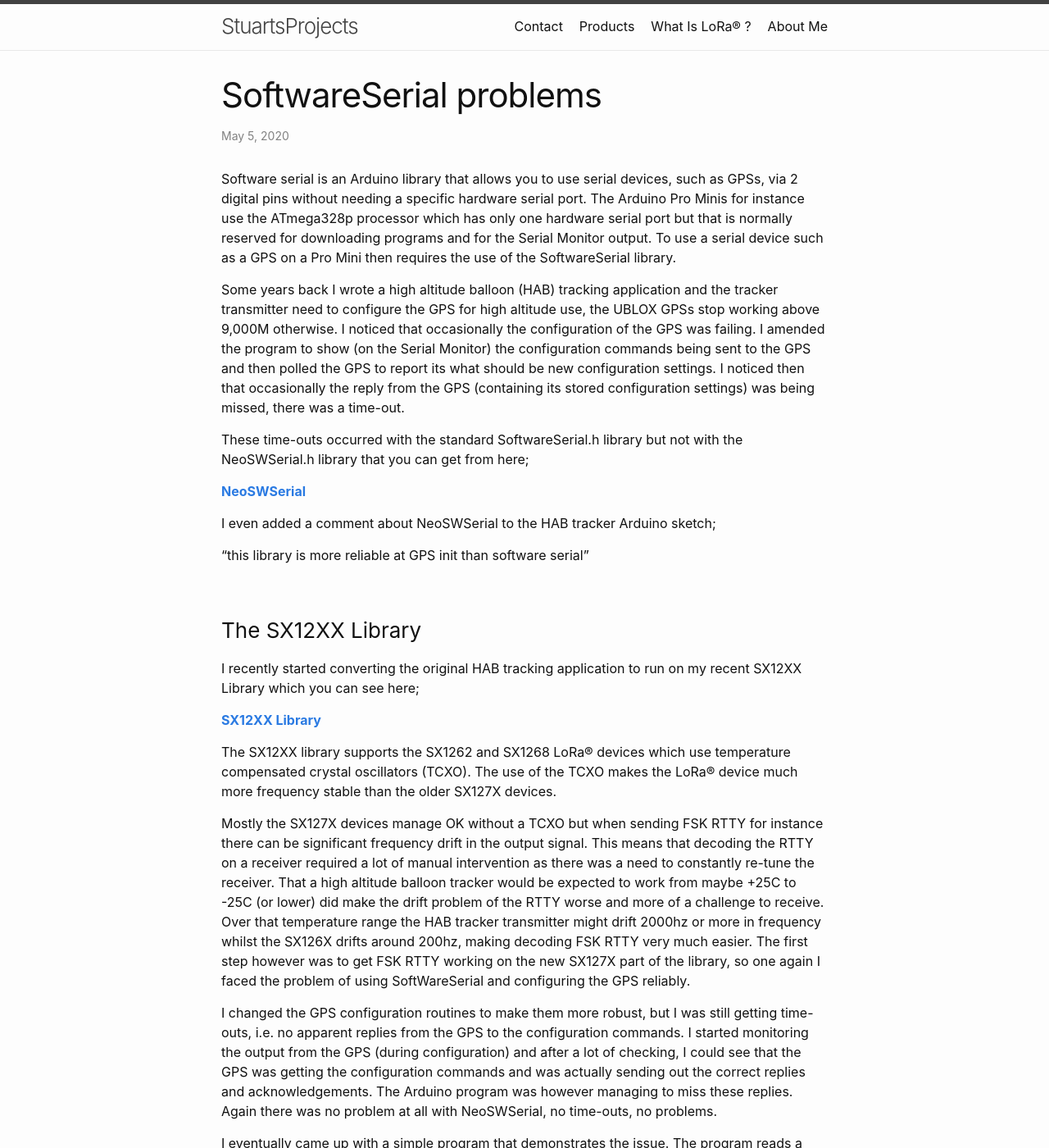
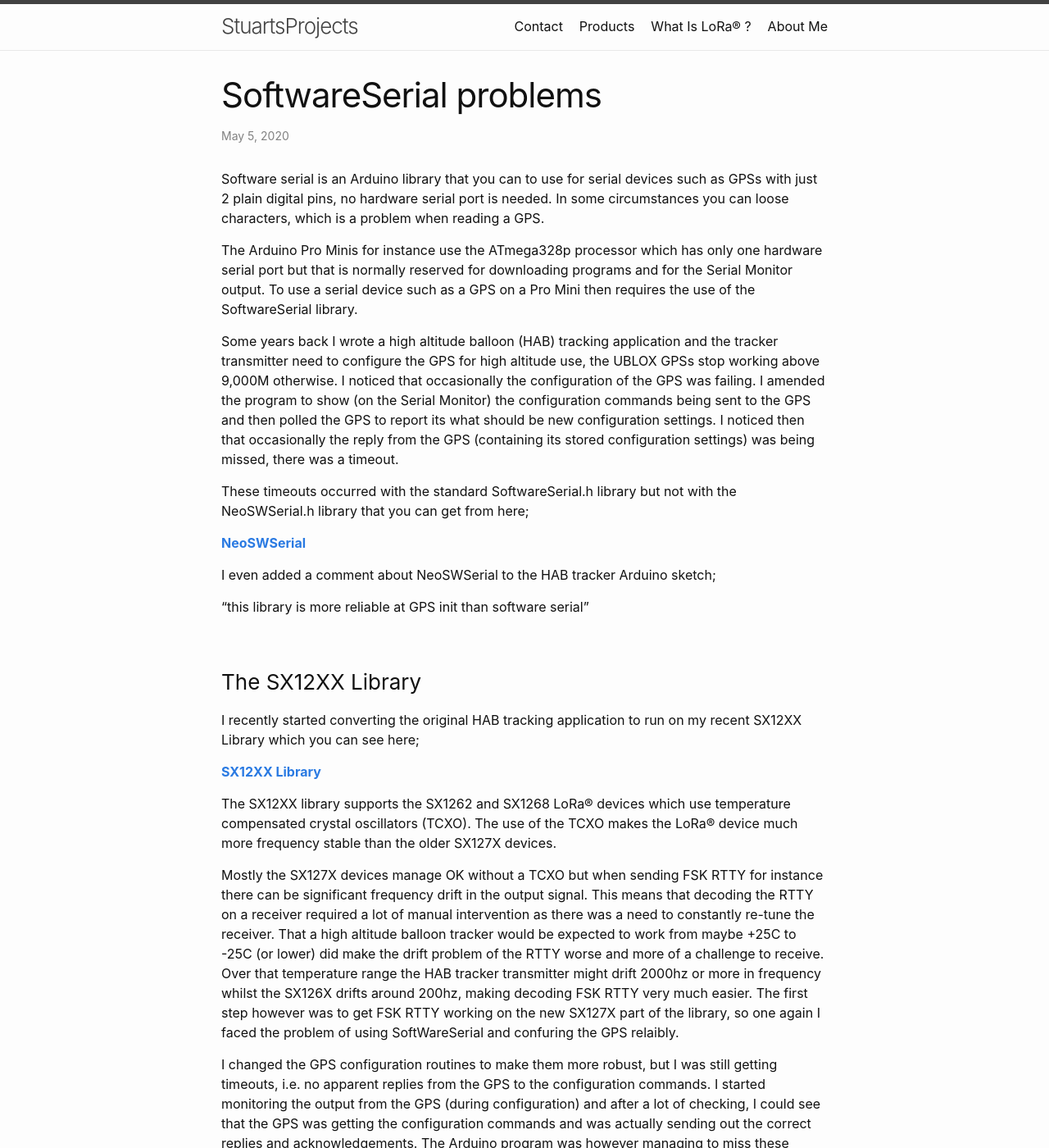
Before and after one commit to StuartsProjects/StuartsProjects.github.io, a Jekyll site: the page built from _posts/2020-05-05-softwareserial-problems.md, in a window 1280 px wide and 1400 px high. Shown: the whole window at 82% size. Built offline with Jekyll 4.4.1, drawn with Linux system fonts in a browser that asks for light colours; some of the changed text lies outside the part shown.

```diff
--- a/_posts/2020-05-05-softwareserial-problems.md
+++ b/_posts/2020-05-05-softwareserial-problems.md
@@ -4,11 +4,13 @@
 date: "2020-05-05"
 ---
 
-Software serial is an Arduino library that allows you to use serial devices, such as GPSs, via 2 digital pins without needing a specific hardware serial port. The Arduino Pro Minis for instance use the ATmega328p processor which has only one hardware serial port but that is normally reserved for downloading programs and for the Serial Monitor output. To use a serial device such as a GPS on a Pro Mini then requires the use of the SoftwareSerial library.
+Software serial is an Arduino library that you can to use for serial devices such as GPSs with just 2 plain digital pins, no hardware serial port is needed. In some circumstances you can loose characters, which is a problem when reading a GPS.
 
-Some years back I wrote a high altitude balloon (HAB) tracking application and the tracker transmitter need to configure the GPS for high altitude use, the UBLOX GPSs stop working above 9,000M otherwise. I noticed that occasionally the configuration of the GPS was failing. I amended the program to show (on the Serial Monitor) the configuration commands being sent to the GPS and then polled the GPS to report its what should be new configuration settings. I noticed then that occasionally the reply from the GPS (containing its stored configuration settings) was being missed, there was a time-out.
+The Arduino Pro Minis for instance use the ATmega328p processor which has only one hardware serial port but that is normally reserved for downloading programs and for the Serial Monitor output. To use a serial device such as a GPS on a Pro Mini then requires the use of the SoftwareSerial library.
 
-These time-outs occurred with the standard SoftwareSerial.h library but not with the NeoSWSerial.h library that you can get from here;
+Some years back I wrote a high altitude balloon (HAB) tracking application and the tracker transmitter need to configure the GPS for high altitude use, the UBLOX GPSs stop working above 9,000M otherwise. I noticed that occasionally the configuration of the GPS was failing. I amended the program to show (on the Serial Monitor) the configuration commands being sent to the GPS and then polled the GPS to report its what should be new configuration settings. I noticed then that occasionally the reply from the GPS (containing its stored configuration settings) was being missed, there was a timeout.
+
+These timeouts occurred with the standard SoftwareSerial.h library but not with the NeoSWSerial.h library that you can get from here;
 
 **[NeoSWSerial](https://github.com/SlashDevin/NeoSWSerial)**
 
@@ -20,13 +22,13 @@
 
 I recently started converting the original HAB tracking application to run on my recent SX12XX Library which you can see here;
 
-**[SX12XX Library](https://github.com/StuartsProjects/SX12XX-LoRa)**
+**[SX12XX Library](https://github.com/StuartsProjects/SX12XX-LoRa®)**
 
 The SX12XX library supports the SX1262 and SX1268 LoRa® devices which use temperature compensated crystal oscillators (TCXO). The use of the TCXO makes the LoRa® device much more frequency stable than the older SX127X devices.
 
-Mostly the SX127X devices manage OK without a TCXO but when sending FSK RTTY for instance there can be significant frequency drift in the output signal. This means that decoding the RTTY on a receiver required a lot of manual intervention as there was a need to constantly re-tune the receiver. That a high altitude balloon tracker would be expected to work from maybe +25C to -25C (or lower) did make the drift problem of the RTTY worse and more of a challenge to receive. Over that temperature range the HAB tracker transmitter might drift 2000hz or more in frequency whilst the SX126X drifts around 200hz, making decoding FSK RTTY very much easier. The first step however was to get FSK RTTY working on the new SX127X part of the library, so one again I faced the problem of using SoftWareSerial and configuring the GPS reliably.
+Mostly the SX127X devices manage OK without a TCXO but when sending FSK RTTY for instance there can be significant frequency drift in the output signal. This means that decoding the RTTY on a receiver required a lot of manual intervention as there was a need to constantly re-tune the receiver. That a high altitude balloon tracker would be expected to work from maybe +25C to -25C (or lower) did make the drift problem of the RTTY worse and more of a challenge to receive. Over that temperature range the HAB tracker transmitter might drift 2000hz or more in frequency whilst the SX126X drifts around 200hz, making decoding FSK RTTY very much easier. The first step however was to get FSK RTTY working on the new SX127X part of the library, so one again I faced the problem of using SoftWareSerial and confuring the GPS relaibly.
 
-I changed the GPS configuration routines to make them more robust, but I was still getting time-outs, i.e. no apparent replies from the GPS to the configuration commands. I started monitoring the output from the GPS (during configuration) and after a lot of checking, I could see that the GPS was getting the configuration commands and was actually sending out the correct replies and acknowledgements. The Arduino program was however managing to miss these replies. Again there was no problem at all with NeoSWSerial, no time-outs, no problems.
+I changed the GPS configuration routines to make them more robust, but I was still getting timeouts, i.e. no apparent replies from the GPS to the configuration commands. I started monitoring the output from the GPS (during configuration) and after a lot of checking, I could see that the GPS was getting the configuration commands and was actually sending out the correct replies and acknowledgements. The Arduino program was however managing to miss these replies. Again there was no problem at all with NeoSWSerial, no timeouts, no problems.
 
 I eventually came up with a simple program that demonstrates the issue. The program reads a character from the GPS then prints it to the Serial monitor as HEX. This results in two characters being printed to serial monitor, for every one received from the GPS. The program also tests for a line feed character (0x0A) which the GPS sends at the end of the its output of each NMEA sentence. On receipt of this line feed character a carriage return is sent to the Serial Monitor so that the NMEA sentences, in HEX, should all appear on separate lines. With the GPS running at 9600baud and the Serial monitor running at 115200 baud the Serial Monitor output ought to be able to keep up, and indeed it does, when your using NeoSWSerial, the program used is below;
 
@@ -34,14 +36,14 @@
 	//#include <SoftwareSerial.h>
 	//SoftwareSerial GPS(RXpin, TXpin);
 
-	#include <NeoSWSerial.h>        //get library here https://github.com/SlashDevin/NeoSWSerial
-	NeoSWSerial GPSserial(A3, A2); //RXpin,TXpin
+	#include <NeoSWSerial.h>             //get library here https://github.com/SlashDevin/NeoSWSerial
+	NeoSWSerial GPSserial(A3, A2);       //RXpin,TXpin
 
 	void loop()
 	{
-	uint8_t GPSchar;
+  	uint8_t GPSchar;
 
-	  while (GPSserial.available())
+ 	  while (GPSserial.available())
   	  {
          GPSchar = GPSserial.read();
 
@@ -58,9 +60,9 @@
 
 	void setup()
 	{
-	GPSserial.begin(9600);
-	Serial.begin(115200);
-	Serial.println("GPS_Echo_HEX Starting");
+  	GPSserial.begin(9600);
+  	Serial.begin(115200);
+  	Serial.println("GPS_Echo_HEX Starting");
 	}`
 
 
@@ -103,17 +105,17 @@
         50562C313133312C2C2C2C372C2C2C35363038343337
 
 
-You can see that SoftwareSerial is often missing the first one or two characters at the beginning of a sentence. This would explain the frequent time-outs seen in the HAB tracker program. It was sending the configuration command to the GPS and printing each character to the Serial Monitor as it goes. The program then looks for a 0xB5 character from the GPS which is the start of the its reply, then the details indicating either a ACK (good) or a NAK (fail). The time-outs then are apparently occurring because SoftwareSerial is missing the 0xB5 reply when there are standard Serial.print() operations in progress.
+You can see that SoftwareSerial is often missing the first one or two characters at the beginning of a sentence. This would explain the frequent timeouts seen in the HAB tracker program. It was sending the configuration command to the GPS and printing each character to the Serial Monitor as it goes. The program then looks for a 0xB5 character from the GPS which is the start of the its reply, then the details indicating either a ACK (good) or a NAK (fail). The timeouts then are apparently occurring because SoftwareSerial is missing the 0xB5 reply when there are standard Serial.print() operations in progress.
 
 Once the problem was identified, all that was needed was to go through the code and make sure that there was no background Serial.print() operations in progress, by using Serial.flush() at appropriate points.
 
 In the case of sending the configuration commands to the GPS, the software was changed so that the command string in HEX, was first printed to the Serial monitor, then a Serial.flush() was executed. Thus when SoftwareSerial sent the command to the GPS there was no Serial.print() in progress.
 
-This resulted in a great improvement in reliability and the time-outs waiting for a response from the GPS were no longer seen.
+This resulted in a great improvement in reliability and the timeouts waiting for a response from the GPS were no longer seen.
 
 However there was still occasions when the output to the Serial Monitor output was broken up. The code was further revised so that SoftwareSerial was only running when the GPS was being read, as in when acquiring a fix or it was being configured or there was a reply being scanned for. The SoftwareSerial instance used, called GPSserial was stopped with a GPSserial.end(); command and started again with GPSserial.begin(GPSBaud);
 
-When all this was done, calm and stability returned to the universe and SoftwareSerial seemed happy, no more time-outs or messed up serial prints. Perhaps the major lesson here is that if you must use SoftwareSerial, don't leave it running in the background when its not needed.
+When all this was done, calm and stability returned to the universe and SoftwareSerial seemed happy, no more timeouts or messed up serial prints. Perhaps the major lesson here is that if you must use SoftwareSerial, don't leave it running in the background when its not needed.
 
 I would still be happier using NeoSWSerial, however, there seems to have been a lot of care put into writing it and making it robust and interoperable with other processes.
 
```
